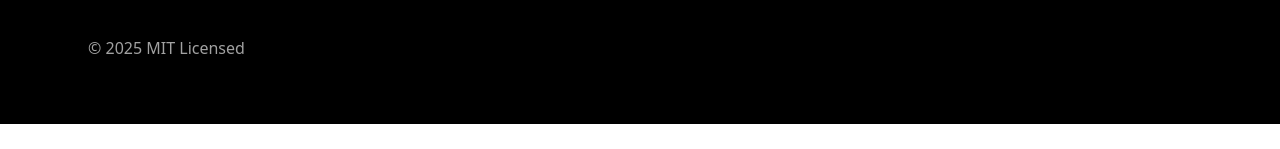
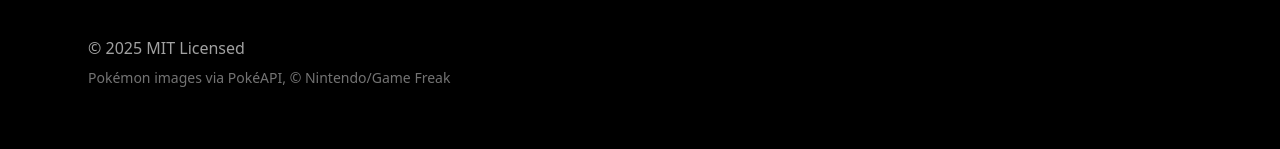
Before and after one commit to Diane-Portfolios/diane-developer-portfolio, a Next.js app: page / in a window 1280 px wide. Shown: the part 3676-3825 px from the top of the page. Before the commit the page ends 3800 px from the top, so only its background shows below. Built offline with nearby package versions, Linux system fonts and the light colour scheme; no server answers.

Commit message:
updated footer

```diff
--- a/app/(home)/layout.tsx
+++ b/app/(home)/layout.tsx
@@ -10,7 +10,7 @@ export default function HomeLayout({
   children: React.ReactNode
 }) {
   return (
-    <div className="min-h-screen">
+    <div className="min-h-dvh">
       {/* Scroll-reveal blocks (scroll-reveal.tsx) start at opacity 0 and need
           JS — an IntersectionObserver — to ever become visible. Every other
           entrance animation on this page is pure CSS and works with JS off;
--- a/app/(home)/page.tsx
+++ b/app/(home)/page.tsx
@@ -31,7 +31,7 @@ export default function HomePage() {
           scroll-margin-top on it (unlike the sections below), since the hero
           already starts at the literal top of the page and the fixed nav is
           *meant* to overlay its first ~90px rather than be cleared. */}
-      <section id="home" className="relative min-h-screen overflow-hidden bg-black lg:h-screen">
+      <section id="home" className="relative min-h-dvh overflow-hidden bg-black lg:h-dvh">
         {/* The photo runs from the very top of the hero — the opaque navbar
             covers its first ~90px, so it still reads as starting beneath the
             nav without the layout having to know how tall the nav is.
--- a/app/(home)/site-footer.tsx
+++ b/app/(home)/site-footer.tsx
@@ -65,6 +65,9 @@ export function SiteFooter() {
         <p className="mt-8 text-neutral-400">
           © {new Date().getFullYear()} MIT Licensed
         </p>
+        <p className="mt-2 text-sm text-neutral-500">
+          Pokémon images via PokéAPI, © Nintendo/Game Freak
+        </p>
       </div>
     </footer>
   )
```
